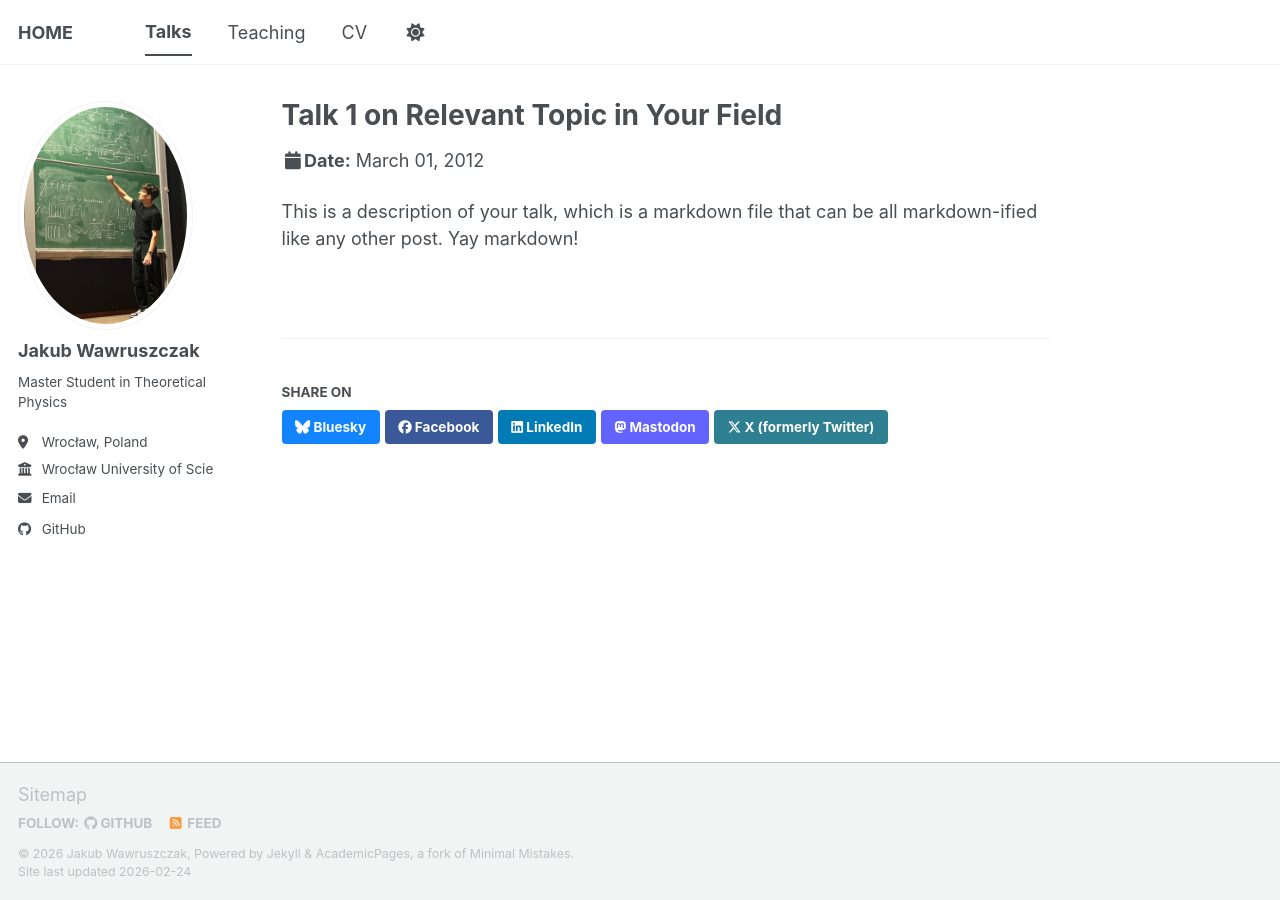
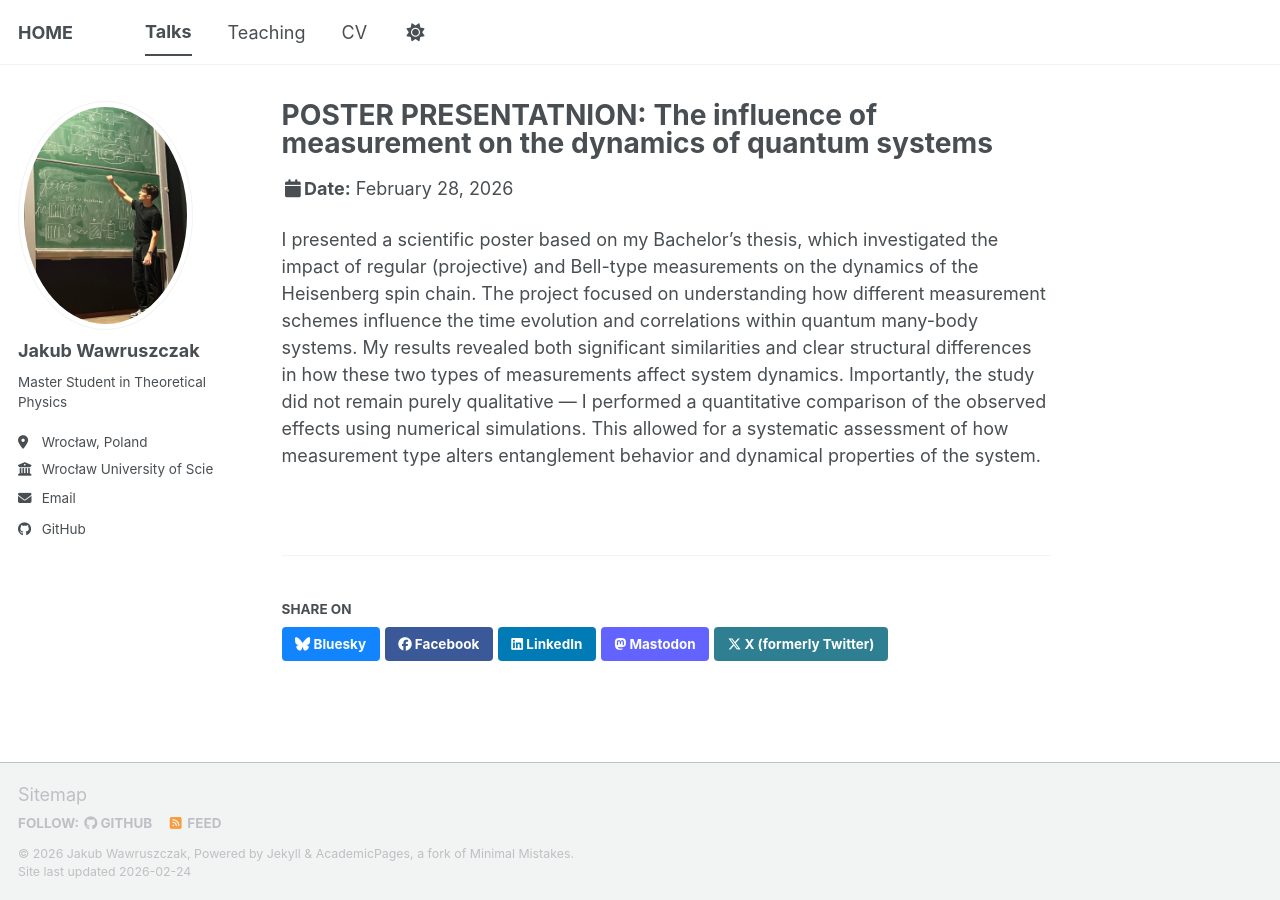
Before and after one commit to JakubWaw/JakubWaw.github.io, a Jekyll site: the page built from _talks/2012-03-01-talk-1.md, in a window 1280 px wide. Built offline with Jekyll 4.4.1, drawn with Linux system fonts in a browser that asks for light colours; a script bundle is joined from its source files by our own code; library files that are not in the unit come from our copies.

Commit message:
Change talk to poster presentation on quantum dynamics
Updated talk details to reflect a poster presentation on quantum systems, including a new description of the research.

```diff
--- a/_talks/2012-03-01-talk-1.md
+++ b/_talks/2012-03-01-talk-1.md
@@ -1,11 +1,11 @@
 ---
-title: "Talk 1 on Relevant Topic in Your Field"
-collection: talks
-type: "Talk"
-permalink: /talks/2012-03-01-talk-1
-venue: "UC San Francisco, Department of Testing"
-date: 2012-03-01
-location: "San Francisco, CA, USA"
+title: "POSTER PRESENTATNION: The influence of measurement on the dynamics of quantum systems"
+collection: posters
+type: "POSTER"
+permalink: /talks/2026-02-28-poster-1
+venue: "PSSF-jDPG Exchange"
+date: 2026-02-28
+location: "Jena, Germany, University of Jena"
 ---
 
-This is a description of your talk, which is a markdown file that can be all markdown-ified like any other post. Yay markdown!
+I presented a scientific poster based on my Bachelor’s thesis, which investigated the impact of regular (projective) and Bell-type measurements on the dynamics of the Heisenberg spin chain. The project focused on understanding how different measurement schemes influence the time evolution and correlations within quantum many-body systems. My results revealed both significant similarities and clear structural differences in how these two types of measurements affect system dynamics. Importantly, the study did not remain purely qualitative — I performed a quantitative comparison of the observed effects using numerical simulations. This allowed for a systematic assessment of how measurement type alters entanglement behavior and dynamical properties of the system.
```
